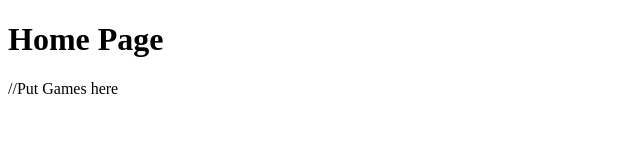
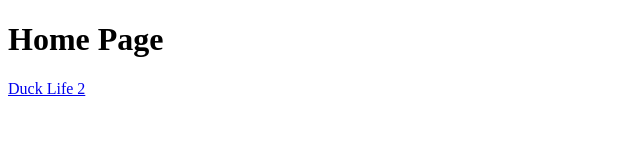
Before and after one commit to walkemdownBsquared/Bsqaured, a plain HTML site: page index.html in a window 1280 px wide. Shown: the whole page, without its empty margins (0-640 px from the left). Drawn offline with Linux system fonts and the light colour scheme.

Commit message:
Update index.html

```diff
--- a/index.html
+++ b/index.html
@@ -4,10 +4,11 @@
         <link rel="Style Sheet" href="style.css">
 
     </head>
+    <body>
 <title>Home</title>
 <H1 class="heading">Home Page</H1>
 <List class="link">
-    <l1><link rel="Game1" href="Game.html"></l1>
-//Put Games here
+    <l1><a href="Ducklife2.html">Duck Life 2</a></l1>
 </List>
+</body>
 </HTML>
```
